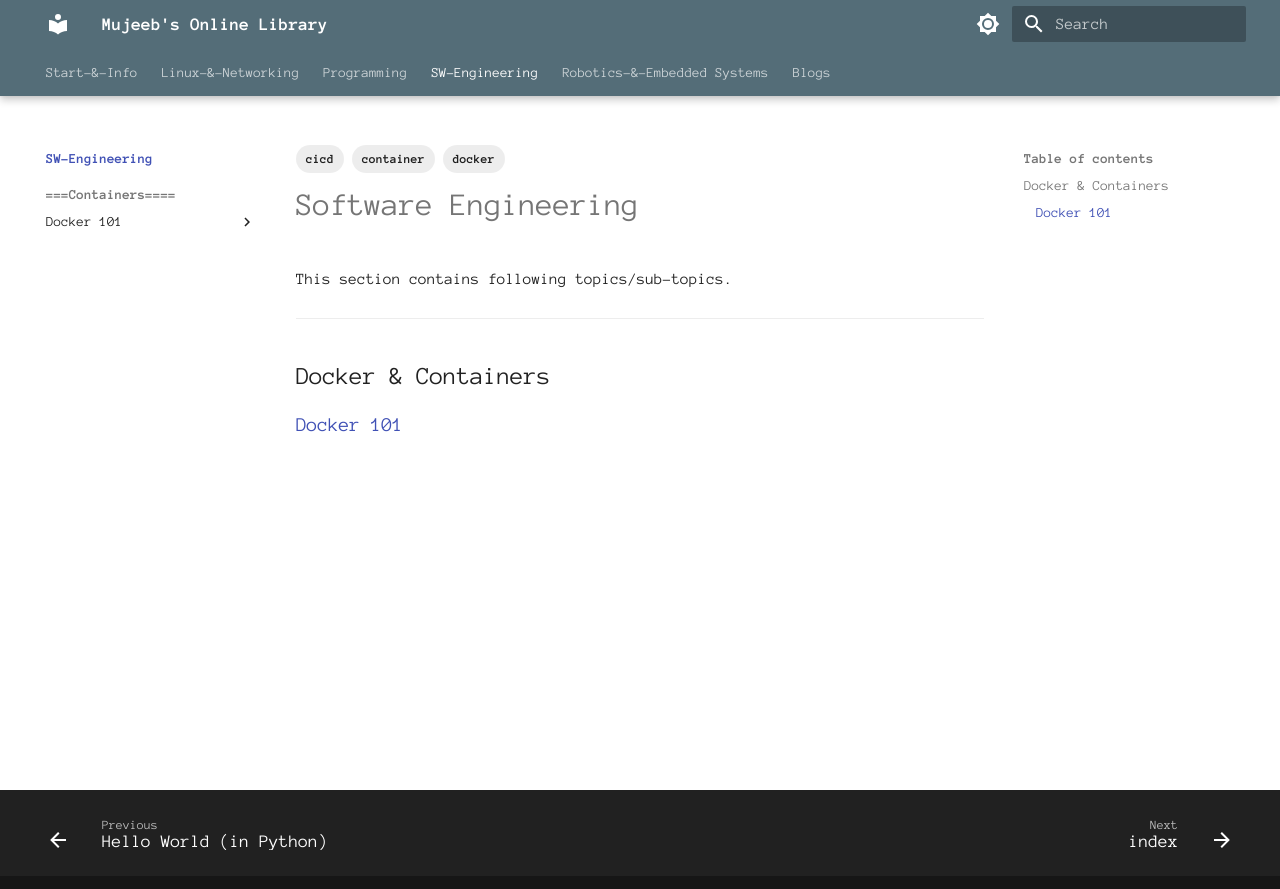
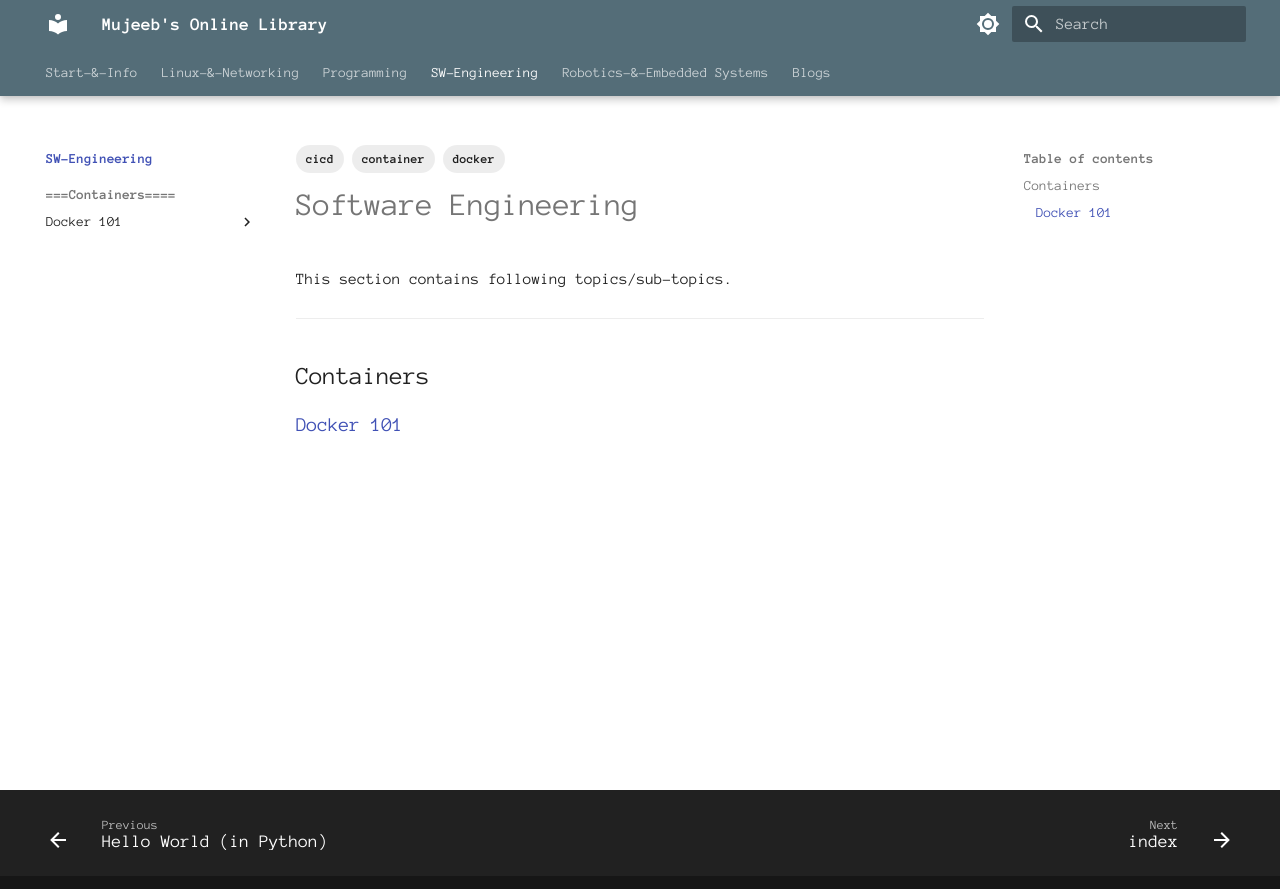
Before and after one commit to alohamujeeb/alohamujeeb.github.io, an MkDocs documentation site: the page built from docs/sweng/index.md, in a window 1280 px wide. Shown: the top 889 px of the page. Built offline with MkDocs 1.6.1 and Material for MkDocs 9.7.7, drawn with Linux system fonts in a browser that asks for light colours.

Commit message:
files restructured

```diff
--- a/docs/sweng/index.md
+++ b/docs/sweng/index.md
@@ -10,6 +10,6 @@ tags:
 This section contains following topics/sub-topics.
 
 ---
-## Docker & Containers
+## Containers
 
 ### [Docker 101](docker101/index.md)
```
